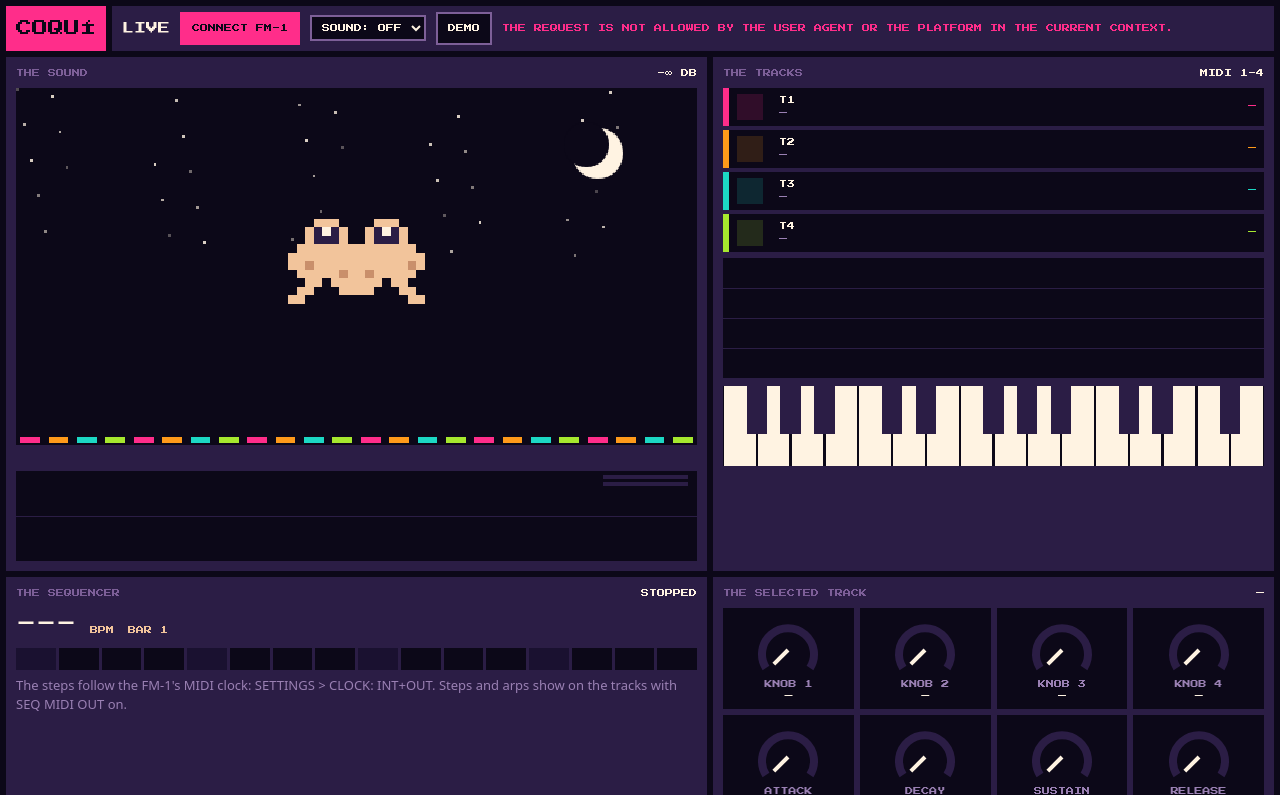
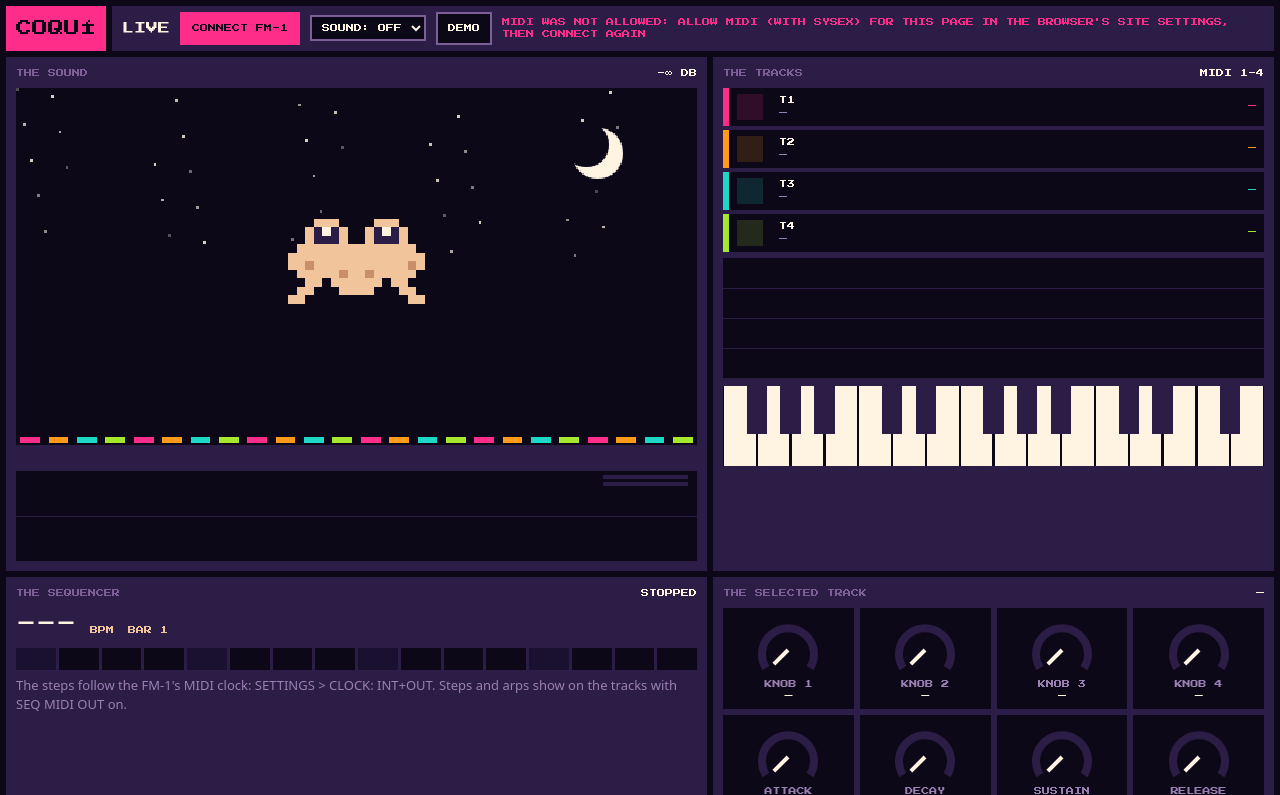
Before and after one commit to saulofilho/coqui-fm1, a plain HTML site: page hub/emu/live.html in a window 1280 px wide. Both pictures are taken after a click on the button "CONNECT FM-1". Shown: the top 795 px of the page. Drawn offline with Linux system fonts and the light colour scheme; no server answers.

Commit message:
live view: say how to allow MIDI when it is refused
Co-Authored-By: Claude Opus 5.5 <noreply@anthropic.com>

```diff
--- a/hub/emu/live.html
+++ b/hub/emu/live.html
@@ -221,7 +221,9 @@ $("bt-midi").onclick = async () => {
     $("bt-midi").className = "";
     if (!$("sel-audio").value) audioPick(true);
     if (!polling) poll();
-  } catch (e) { say(e.message || String(e), "err"); }
+  } catch (e) {
+    say(/permission|not allowed|denied/i.test(e.message || "") ? "MIDI was not allowed: allow MIDI (with SysEx) for this page in the browser's site settings, then CONNECT again" : (e.message || String(e)), "err");
+  }
 };
 
 async function poll() {
```
